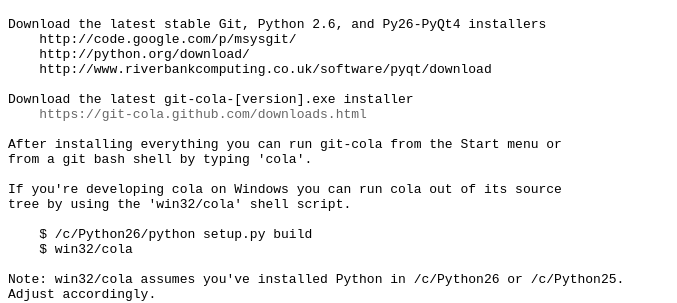
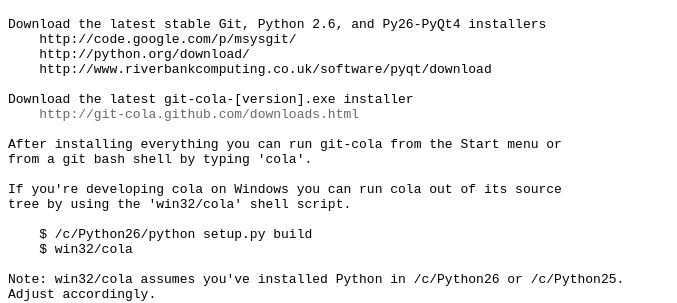
Before and after one commit to git-cola/git-cola.github.io, a Jekyll site: the page built from install.html, in a window 1280 px wide. Shown: the part 1050-1353 px from the top of the page, without its empty margins (0-677 px from the left). Built offline with Jekyll 4.4.1, drawn with Linux system fonts in a browser that asks for light colours; some of the changed lines change nothing that is shown.

Commit message:
Do not use https:// for git-cola.github.com
Signed-off-by: David Aguilar <davvid@gmail.com>

```diff
--- a/install.html
+++ b/install.html
@@ -73,7 +73,7 @@
 
 Download the latest git-cola-[version].exe installer
     <a
-    href="https://git-cola.github.com/downloads.html">https://git-cola.github.com/downloads.html</a>
+    href="http://git-cola.github.com/downloads.html">http://git-cola.github.com/downloads.html</a>
 
 After installing everything you can run git-cola from the Start menu or
 from a git bash shell by typing 'cola'.
```
Also changed, not shown: 1 other file.
